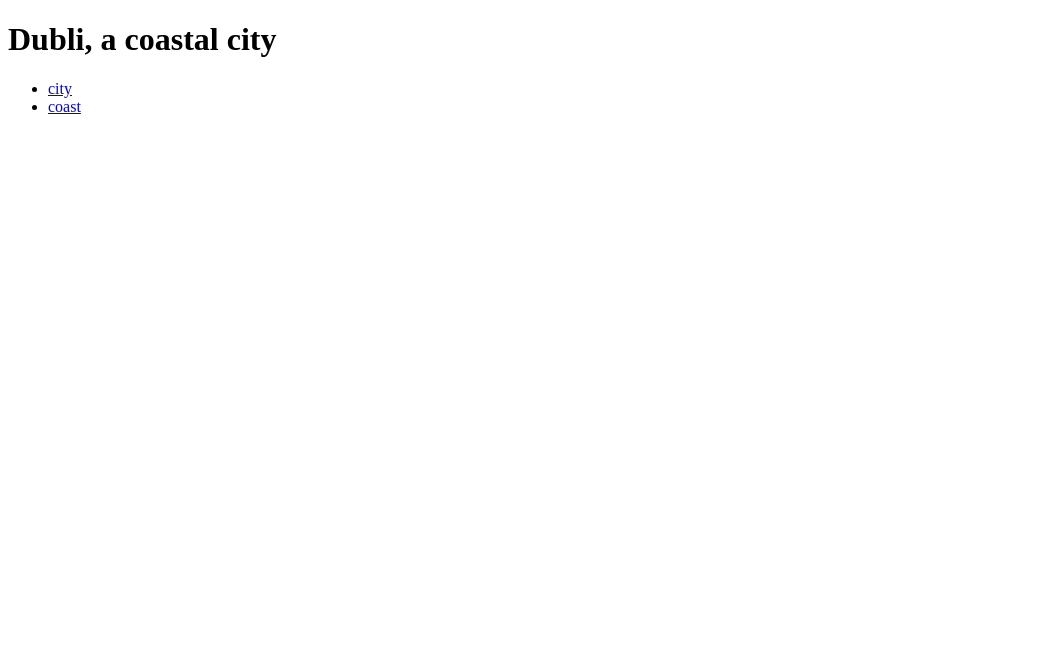
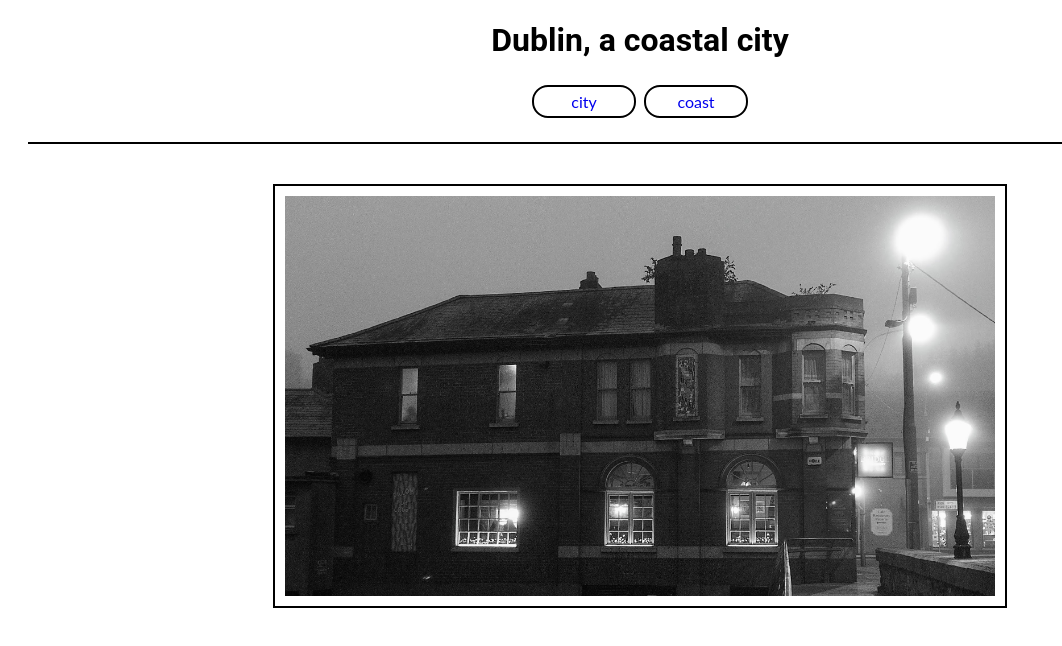
Before and after one commit to tamuleviciute/Dublin-project, a plain HTML site: page index.html in a window 1280 px wide. Shown: the whole page, without its empty margins (0-1062 px from the left). Drawn offline with Linux system fonts and the light colour scheme.

Commit message:
feat: added images to the pages

```diff
--- a/index.html
+++ b/index.html
@@ -3,16 +3,22 @@
 <head>
     <meta charset="UTF-8">
     <meta name="viewport" content="width=device-width, initial-scale=1.0">
+    <link rel="stylesheet" href="assets/css/style.css">
     <title>Dublin</title>
 </head>
 <body>
-    <h1>Dubli, a coastal city</h1>
+    <h1>Dublin, a coastal city</h1>
     <nav>
         <ul>
         <li><a href="index.html">city</a></li>
         <li><a href="coast.html">coast</a></li>
         </ul>
     </nav>
+    <section>
+        <figure>
+            <img src="assets/images/city (1).jpg" alt="an image of urban Dublin">
+        </figure>
+    </section>
 
 </body>
 </html>
```
Also changed, not shown: coast.html (+6 -1 lines), assets/images/beach.jpg (added), assets/images/city (1).jpg (added).
